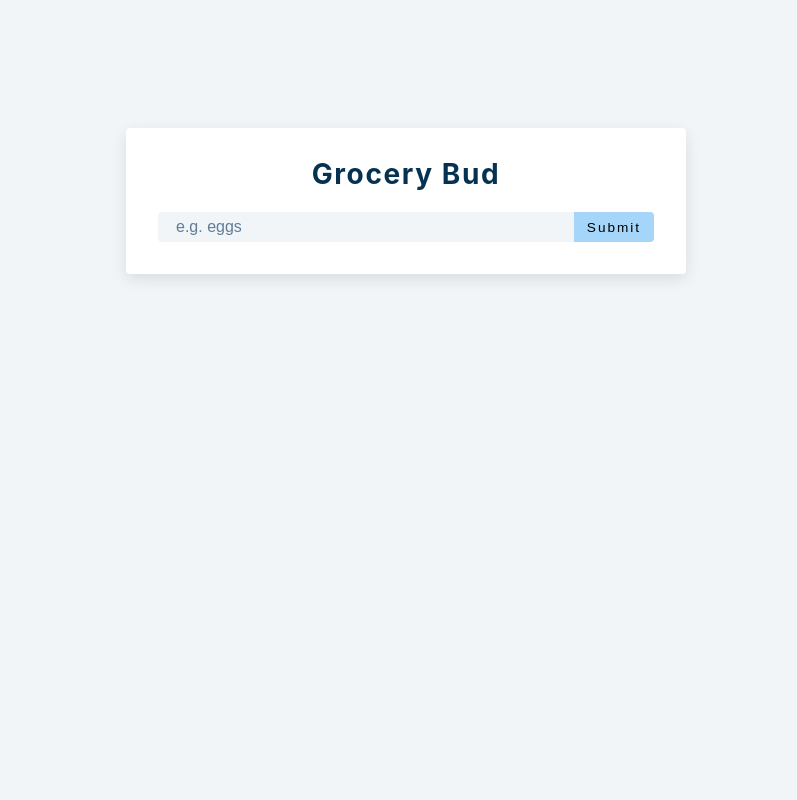
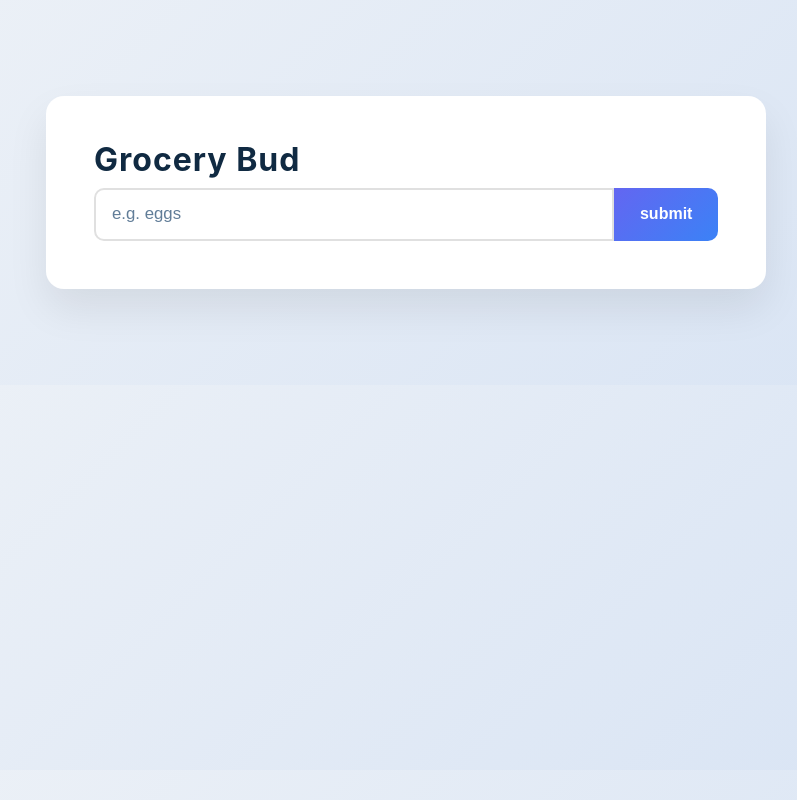
Before and after one commit to drajhari4418/r-grocery-l, a React (Create React App) app: page / in a window 1280 px wide. Shown: the whole page, without its empty margins (234-1031 px from the left). Built offline with nearby package versions, Linux system fonts and the light colour scheme; what unsplash-js would draw is missing.

Commit message:
Refactor CSS styles for layout and appearance

```diff
--- a/src/index.css
+++ b/src/index.css
@@ -60,11 +60,36 @@ Global Styles
 body {
   font-family: -apple-system, BlinkMacSystemFont, 'Segoe UI', Roboto, Oxygen,
     Ubuntu, Cantarell, 'Open Sans', 'Helvetica Neue', sans-serif;
-  background: var(--clr-grey-10);
+  background: linear-gradient(135deg, #eef2f7, #d7e3f4);
   color: var(--clr-grey-1);
   line-height: 1.5;
-  font-size: 0.875rem;
 }
+
+.app-header {
+  display: flex;
+  justify-content: space-between;
+  align-items: center;
+  background: linear-gradient(135deg, var(--clr-primary-5), var(--clr-primary-3));
+  padding: 1rem 1.5rem;
+  border-radius: 12px;
+  margin-bottom: 1.5rem;
+  color: white;
+}
+
+.app-header h3 {
+  margin: 0;
+  font-size: 1.8rem;
+  font-weight: 700;
+}
+
+.item-count {
+  background: rgba(255,255,255,0.2);
+  padding: 0.3rem 0.75rem;
+  border-radius: 20px;
+  font-size: 0.9rem;
+  font-weight: 600;
+}
+
 ul {
   list-style-type: none;
 }
@@ -150,11 +175,15 @@ img {
 }
 
 .section-center {
-  width: 90vw;
-  margin: 0 auto;
-  max-width: 35rem;
-  margin-top: 8rem;
+  width: 92vw;
+  max-width: 720px;
+  margin: 6rem auto;
+  padding: 2.5rem;
+  background: white;
+  border-radius: 18px;
+  box-shadow: 0 20px 40px rgba(0,0,0,0.08);
 }
+
 @media screen and (min-width: 992px) {
   .section-center {
     width: 95vw;
@@ -171,15 +200,20 @@ Grocery List
 ===============
 */
 .section-center {
-  background: var(--clr-white);
-  border-radius: var(--radius);
-  box-shadow: var(--light-shadow);
-  transition: var(--transition);
-  padding: 2rem;
+  width: 90vw;
+  max-width: 720px;
+  margin-top: 6rem;
+  padding: 3rem;
+  border-radius: 18px;
 }
+
+
 .section-center:hover {
-  box-shadow: var(--dark-shadow);
+  transform: translateY(-4px);
+  box-shadow: 0 30px 60px rgba(0,0,0,0.12);
 }
+
+
 .alert {
   margin-bottom: 1rem;
   height: 1.25rem;
@@ -200,83 +234,98 @@ Grocery List
   background: #d4edda;
 }
 .grocery-form h3 {
-  color: var(--clr-primary-1);
-  margin-bottom: 1.5rem;
-  text-align: center;
+  font-size: 2rem;
+  font-weight: 700;
+  letter-spacing: 1px;
 }
+
+
+
 .form-control {
   display: flex;
   justify-content: center;
 }
 .grocery {
-  padding: 0.25rem;
-  padding-left: 1rem;
-  background: var(--clr-grey-10);
-  border-top-left-radius: var(--radius);
-  border-bottom-left-radius: var(--radius);
-  border-color: transparent;
-  font-size: 1rem;
-  flex: 1 0 auto;
-  color: var(--clr-grey-5);
+  flex: 1;
+  padding: 0.9rem 1rem;
+  font-size: 1.05rem;
+  border: 2px solid #e0e0e0;
+  border-radius: 10px 0 0 10px;
+  outline: none;
+  transition: all 0.2s ease;
 }
+.grocery:focus {
+  border-color: #3b82f6;
+  box-shadow: 0 0 6px rgba(59,130,246,0.3);
+}
+
+
 .grocery::placeholder {
   font-family: var(--ff-secondary);
   color: var(--clr-grey-5);
 }
 .submit-btn {
-  background: var(--clr-primary-8);
-  border-color: transparent;
-  flex: 0 0 5rem;
-  display: grid;
-  align-items: center;
-  padding: 0.25rem;
-  text-transform: capitalize;
-  letter-spacing: 2px;
-  border-top-right-radius: var(--radius);
-  border-bottom-right-radius: var(--radius);
+  padding: 0.9rem 1.6rem;
+  font-size: 1rem;
+  font-weight: 600;
+  color: white;
+  border: none;
   cursor: pointer;
-  content: var(--clr-primary-5);
-  transition: var(--transition);
-  font-size: 0.85rem;
+  border-radius: 0 10px 10px 0;
+  background: linear-gradient(135deg, #6366f1, #3b82f6);
+  transition: all 0.2s ease;
 }
+
 .submit-btn:hover {
-  background: var(--clr-primary-5);
-  color: var(--clr-white);
+  transform: translateY(-2px);
+  box-shadow: 0 8px 16px rgba(0,0,0,0.12);
 }
+
+.submit-btn:active {
+  transform: translateY(0);
+}
+
+
 
 .grocery-container {
   margin-top: 2rem;
+  border-top: 1px solid #eef1f6;
+  padding-top: 1rem;
 }
+
 
 .grocery-item {
   display: flex;
   align-items: center;
   justify-content: space-between;
-  margin-bottom: 0.5rem;
-  transition: var(--transition);
-  padding: 0.25rem 1rem;
-  border-radius: var(--radius);
-  text-transform: capitalize;
+  margin-bottom: 0.75rem;
+  padding: 0.6rem 1rem;
+  border-radius: 10px;
+  background: #f8fbff;
+  box-shadow: 0 4px 10px rgba(0,0,0,0.05);
+  transition: all 0.2s ease;
 }
+
 .grocery-item:hover {
-  color: var(--clr-grey-5);
-  background: var(--clr-grey-10);
+  transform: translateY(-2px);
 }
+
+
+
 .grocery-item:hover .title {
   color: var(--clr-grey-5);
 }
 .title {
-  margin-bottom: 0;
-  color: var(--clr-grey-1);
-  letter-spacing: 2px;
-  transition: var(--transition);
+  font-size: 1.1rem;
+  font-weight: 600;
 }
+
 .edit-btn,
 .delete-btn {
   background: transparent;
   border-color: transparent;
   cursor: pointer;
-  font-size: 0.7rem;
+  font-size: 1rem;
   margin: 0 0.15rem;
   transition: var(--transition);
 }
```
